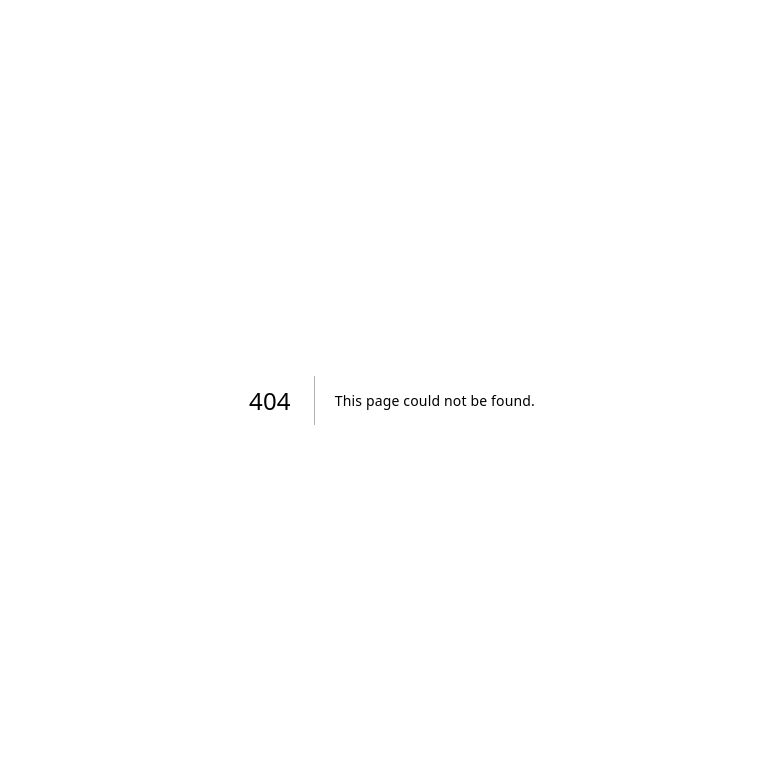
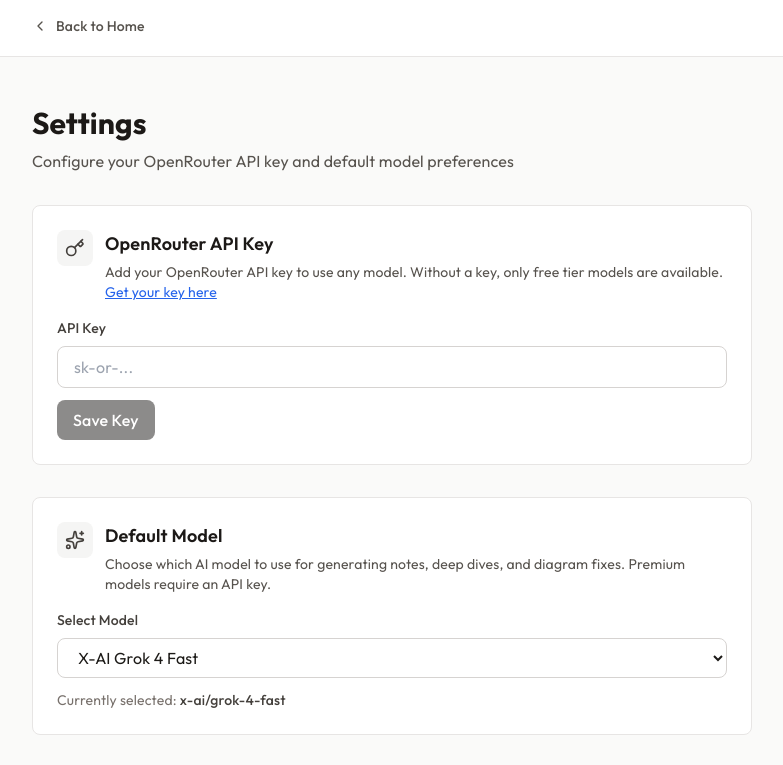
Before and after one commit to skrishnan22/vizumi, a Next.js app: page /settings in a window 1280 px wide. Before the commit this address had no page. Shown: the top 765 px of the page, without its empty margins (248-1031 px from the left). Built offline with nearby package versions, Linux system fonts and the light colour scheme.

Commit message:
add settings page

```diff
--- a/src/app/page.tsx
+++ b/src/app/page.tsx
@@ -3,6 +3,7 @@
 import Link from 'next/link';
 import { NotesList } from '@/components/NotesList';
 import { HeroAnimation } from '@/components/HeroAnimation';
+import { Settings } from 'lucide-react';
 
 export default function Home() {
   return (
@@ -11,6 +12,17 @@ export default function Home() {
       <div className="fixed inset-0 -z-10 h-full w-full bg-white [background:radial-gradient(#e5e7eb_1px,transparent_1px)] [background-size:24px_24px] [mask-image:radial-gradient(ellipse_60%_50%_at_50%_0%,#000_70%,transparent_100%)]" />
 
       <div className="max-w-7xl mx-auto px-6 py-20">
+        {/* Top Navigation */}
+        <div className="flex justify-end mb-8">
+          <Link
+            href="/settings"
+            className="inline-flex items-center gap-2 px-4 py-2 text-gray-700 hover:text-gray-900 hover:bg-gray-100 rounded-lg transition-colors"
+          >
+            <Settings className="w-4 h-4" />
+            <span className="text-sm font-medium">Settings</span>
+          </Link>
+        </div>
+
         <header className="flex flex-col md:flex-row items-center justify-between gap-12 mb-24">
           <div className="max-w-2xl z-10">
             <div className="inline-flex items-center gap-2 px-3 py-1 rounded-full bg-orange-50 text-orange-800 text-sm font-medium mb-6 animate-in fade-in slide-in-from-bottom-2 duration-500">
--- /dev/null
+++ b/src/app/settings/page.tsx
@@ -0,0 +1,10 @@
+import { SettingsPage } from '@/components/SettingsPage';
+
+export const metadata = {
+  title: 'Settings - Viz Notes',
+  description: 'Configure your OpenRouter API key and model preferences',
+};
+
+export default function Settings() {
+  return <SettingsPage />;
+}
--- /dev/null
+++ b/src/components/SettingsPage.tsx
@@ -0,0 +1,201 @@
+'use client';
+
+import { useState } from 'react';
+import { useSettings } from '@/hooks/use-settings';
+import { AVAILABLE_MODELS } from '@/lib/constants';
+import { toast } from 'sonner';
+import { Key, Sparkles, ChevronLeft } from 'lucide-react';
+import Link from 'next/link';
+
+export function SettingsPage() {
+  const {
+    apiKey,
+    modelPrefs,
+    saveApiKey,
+    clearApiKey,
+    setModelPreference,
+    isLoaded,
+  } = useSettings();
+
+  const [keyInput, setKeyInput] = useState(apiKey || '');
+  const [selectedModel, setSelectedModel] = useState(modelPrefs.generate);
+
+  if (!isLoaded) {
+    return (
+      <div className="min-h-screen bg-stone-50 flex items-center justify-center">
+        <div className="text-stone-500">Loading settings...</div>
+      </div>
+    );
+  }
+
+  const handleSaveKey = () => {
+    try {
+      saveApiKey(keyInput);
+      toast.success('API key saved successfully');
+    } catch (e) {
+      toast.error(e instanceof Error ? e.message : 'Invalid API key format');
+    }
+  };
+
+  const handleClearKey = () => {
+    clearApiKey();
+    setKeyInput('');
+    toast.success('API key cleared');
+  };
+
+  const handleModelChange = (modelId: string) => {
+    setSelectedModel(modelId);
+    // Set the same model for all features
+    setModelPreference('generate', modelId);
+    setModelPreference('deepDive', modelId);
+    setModelPreference('d2Fix', modelId);
+    toast.success('Default model updated');
+  };
+
+  return (
+    <div className="min-h-screen bg-stone-50">
+      {/* Header */}
+      <div className="border-b border-stone-200 bg-white">
+        <div className="max-w-3xl mx-auto px-6 py-4">
+          <Link
+            href="/"
+            className="inline-flex items-center gap-2 text-stone-600 hover:text-stone-900 transition-colors"
+          >
+            <ChevronLeft className="w-4 h-4" />
+            <span className="text-sm font-medium">Back to Home</span>
+          </Link>
+        </div>
+      </div>
+
+      {/* Main Content */}
+      <div className="max-w-3xl mx-auto px-6 py-12">
+        <div className="mb-8">
+          <h1 className="text-3xl font-bold text-stone-900 mb-2">Settings</h1>
+          <p className="text-stone-600">
+            Configure your OpenRouter API key and default model preferences
+          </p>
+        </div>
+
+        <div className="space-y-8">
+          {/* API Key Section */}
+          <section className="bg-white rounded-lg border border-stone-200 p-6">
+            <div className="flex items-start gap-3 mb-4">
+              <div className="p-2 bg-stone-100 rounded-lg">
+                <Key className="w-5 h-5 text-stone-700" />
+              </div>
+              <div className="flex-1">
+                <h2 className="text-lg font-semibold text-stone-900 mb-1">
+                  OpenRouter API Key
+                </h2>
+                <p className="text-sm text-stone-600">
+                  Add your OpenRouter API key to use any model. Without a key, only free
+                  tier models are available.{' '}
+                  <a
+                    href="https://openrouter.ai/keys"
+                    target="_blank"
+                    rel="noopener noreferrer"
+                    className="text-blue-600 hover:text-blue-700 underline"
+                  >
+                    Get your key here
+                  </a>
+                </p>
+              </div>
+            </div>
+
+            <div className="space-y-3">
+              <div>
+                <label htmlFor="api-key" className="block text-sm font-medium text-stone-700 mb-2">
+                  API Key
+                </label>
+                <input
+                  id="api-key"
+                  type="password"
+                  value={keyInput}
+                  onChange={(e) => setKeyInput(e.target.value)}
+                  placeholder="sk-or-..."
+                  className="w-full px-4 py-2 border border-stone-300 rounded-lg focus:outline-none focus:ring-2 focus:ring-stone-900 focus:border-transparent"
+                />
+              </div>
+
+              <div className="flex gap-2">
+                <button
+                  onClick={handleSaveKey}
+                  disabled={!keyInput.trim()}
+                  className="px-4 py-2 bg-stone-900 text-white rounded-lg hover:bg-stone-800 disabled:opacity-50 disabled:cursor-not-allowed transition-colors font-medium"
+                >
+                  Save Key
+                </button>
+                {apiKey && (
+                  <button
+                    onClick={handleClearKey}
+                    className="px-4 py-2 border border-stone-300 text-stone-700 rounded-lg hover:bg-stone-50 transition-colors font-medium"
+                  >
+                    Clear Key
+                  </button>
+                )}
+              </div>
+
+              {apiKey && (
+                <div className="flex items-center gap-2 text-sm text-green-700 bg-green-50 px-3 py-2 rounded-lg">
+                  <div className="w-2 h-2 bg-green-500 rounded-full" />
+                  <span>API key is configured</span>
+                </div>
+              )}
+            </div>
+          </section>
+
+          {/* Model Selection Section */}
+          <section className="bg-white rounded-lg border border-stone-200 p-6">
+            <div className="flex items-start gap-3 mb-4">
+              <div className="p-2 bg-stone-100 rounded-lg">
+                <Sparkles className="w-5 h-5 text-stone-700" />
+              </div>
+              <div className="flex-1">
+                <h2 className="text-lg font-semibold text-stone-900 mb-1">
+                  Default Model
+                </h2>
+                <p className="text-sm text-stone-600">
+                  Choose which AI model to use for generating notes, deep dives, and diagram
+                  fixes. Premium models require an API key.
+                </p>
+              </div>
+            </div>
+
+            <div>
+              <label htmlFor="model-select" className="block text-sm font-medium text-stone-700 mb-2">
+                Select Model
+              </label>
+              <select
+                id="model-select"
+                value={selectedModel}
+                onChange={(e) => handleModelChange(e.target.value)}
+                className="w-full px-4 py-2 border border-stone-300 rounded-lg focus:outline-none focus:ring-2 focus:ring-stone-900 focus:border-transparent bg-white"
+              >
+                {AVAILABLE_MODELS.map((model) => (
+                  <option key={model.id} value={model.id}>
+                    {model.label}
+                  </option>
+                ))}
+              </select>
+
+              <div className="mt-3 text-sm text-stone-500">
+                Currently selected: <span className="font-medium text-stone-700">{selectedModel}</span>
+              </div>
+            </div>
+          </section>
+
+          {/* Info Section */}
+          <div className="bg-blue-50 border border-blue-200 rounded-lg p-4">
+            <h3 className="text-sm font-semibold text-blue-900 mb-2">About Models</h3>
+            <ul className="text-sm text-blue-800 space-y-1">
+              <li>• Different models have varying speeds and capabilities</li>
+              <li>• Premium models typically provide better quality responses</li>
+              <li>• Your API key is stored locally in your browser</li>
+              <li>• Free tier models may have rate limits</li>
+            </ul>
+          </div>
+        </div>
+      </div>
+    </div>
+  );
+}
--- a/src/hooks/use-settings.ts
+++ b/src/hooks/use-settings.ts
@@ -33,17 +33,13 @@ export function useSettings() {
     if (trimmed && !trimmed.startsWith('sk-or-')) {
       throw new Error('Invalid key format. OpenRouter keys start with "sk-or-"');
     }
-    if (trimmed) {
-      localStorage.setItem(STORAGE_KEYS.API_KEY, trimmed);
-    } else {
-      localStorage.removeItem(STORAGE_KEYS.API_KEY);
-    }
+    localStorage.setItem(STORAGE_KEYS.API_KEY, trimmed);
     setApiKeyState(trimmed);
   }, []);
 
   const clearApiKey = useCallback(() => {
     localStorage.removeItem(STORAGE_KEYS.API_KEY);
-    setApiKeyState('');
+    setApiKeyState(null);
   }, []);
 
   const setModelPreference = useCallback((feature: ModelPreferenceKey, model: string) => {
--- a/src/lib/constants.ts
+++ b/src/lib/constants.ts
@@ -18,9 +18,9 @@ export const FREE_TIER_MODELS = [
 export type FreeTierModel = (typeof FREE_TIER_MODELS)[number];
 
 export const DEFAULT_MODELS = {
-  generate: 'google/gemini-2.0-flash-exp:free',
-  deepDive: 'google/gemini-2.0-flash-exp:free',
-  d2Fix: 'google/gemini-2.0-flash-exp:free',
+  generate: 'x-ai/grok-4-fast',
+  deepDive: 'x-ai/grok-4-fast',
+  d2Fix: 'openai/gpt-4o-mini',
 } as const;
 
 export type ModelPreferenceKey = keyof typeof DEFAULT_MODELS;
@@ -29,6 +29,14 @@ export const HEADERS = {
   API_KEY: 'X-OpenRouter-Key',
   MODEL: 'X-Model',
 } as const;
+
+// Available models for user selection
+export const AVAILABLE_MODELS = [
+  { id: 'x-ai/grok-4-fast', label: 'X-AI Grok 4 Fast' },
+  { id: 'openai/gpt-4o-mini', label: 'OpenAI GPT-4o Mini' },
+  { id: 'google/gemini-2.5-flash', label: 'Google Gemini 2.5 Flash' },
+  { id: 'anthropic/claude-sonnet-4.5', label: 'Anthropic Claude Sonnet 4.5' },
+] as const;
 
 // ============================================================================
 // API Configuration
```
